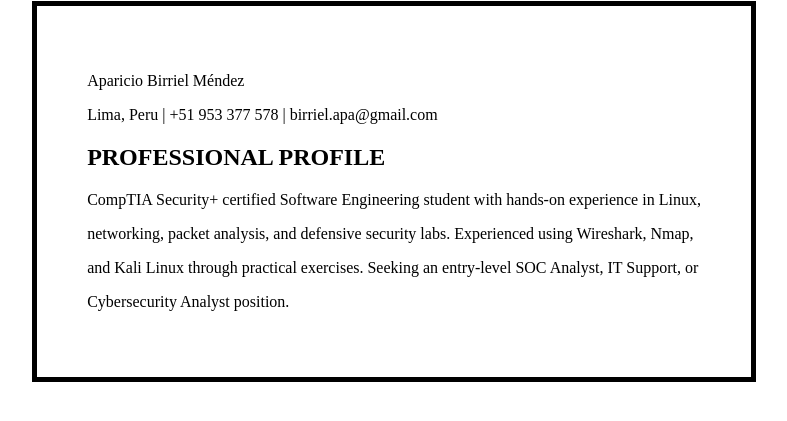
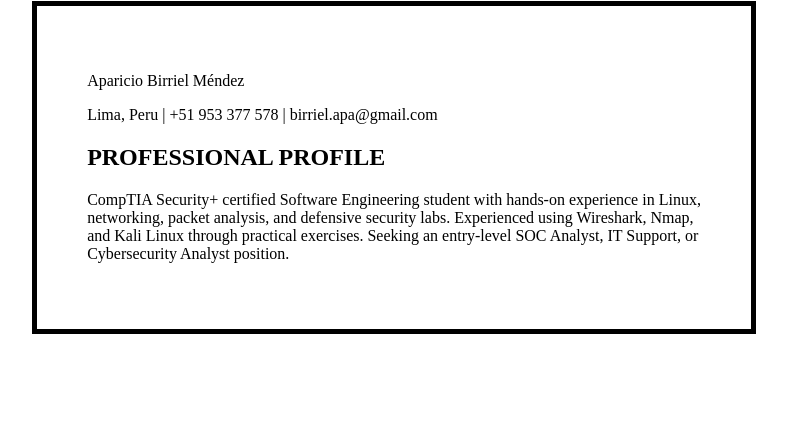
Before and after one commit to aparicio-b/CV, a plain HTML site: page resume.html in a window 1280 px wide. Shown: the part 87-508 px from the top of the page, without its empty margins (246-1033 px from the left). Drawn offline with Linux system fonts and the light colour scheme.

Commit message:
Fix style

```diff
--- a/resume.html
+++ b/resume.html
@@ -9,11 +9,6 @@
             align-items: center;
             display: flex;
             flex-direction: column;
-        }
-
-        .text {
-            margin-top: 0%;
-            margin-bottom: 0%;
         }
 
         .page{
@@ -29,10 +24,10 @@
             <p>Aparicio Birriel Méndez</p>
             <p>Lima, Peru | +51 953 377 578 | birriel.apa@gmail.com</p>
             <h2>PROFESSIONAL PROFILE</h2>
-            <p class="text">CompTIA Security+ certified Software Engineering student with hands-on experience in Linux,</p>
-            <p class="tex">networking, packet analysis, and defensive security labs. Experienced using Wireshark, Nmap,</p>
-            <p class="tex">and Kali Linux through practical exercises. Seeking an entry-level SOC Analyst, IT Support, or</p>
-            <p class="tex">Cybersecurity Analyst position.</p>
+            <p>CompTIA Security+ certified Software Engineering student with hands-on experience in Linux,
+            <br>networking, packet analysis, and defensive security labs. Experienced using Wireshark, Nmap,
+            <br>and Kali Linux through practical exercises. Seeking an entry-level SOC Analyst, IT Support, or
+            <br>Cybersecurity Analyst position.</p>
         </div>
     </div>
 </body>
--- a/styles.css
+++ b/styles.css
@@ -10,6 +10,7 @@ li {
 .terminal {
     text-align: left;
     border: 2px solid #00cc00;
+    border-radius: 5px;
 }
 
 .container {
```
